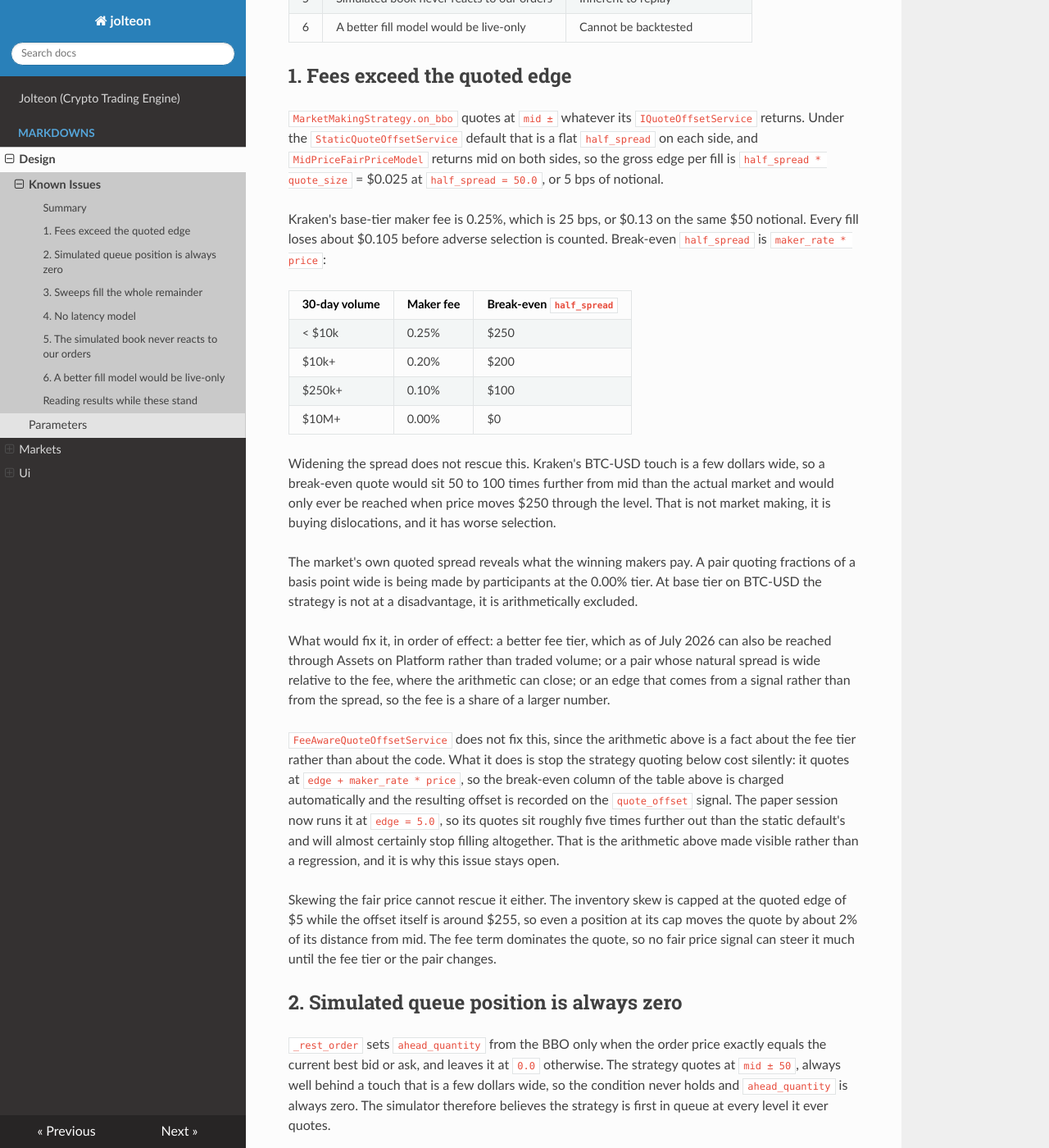
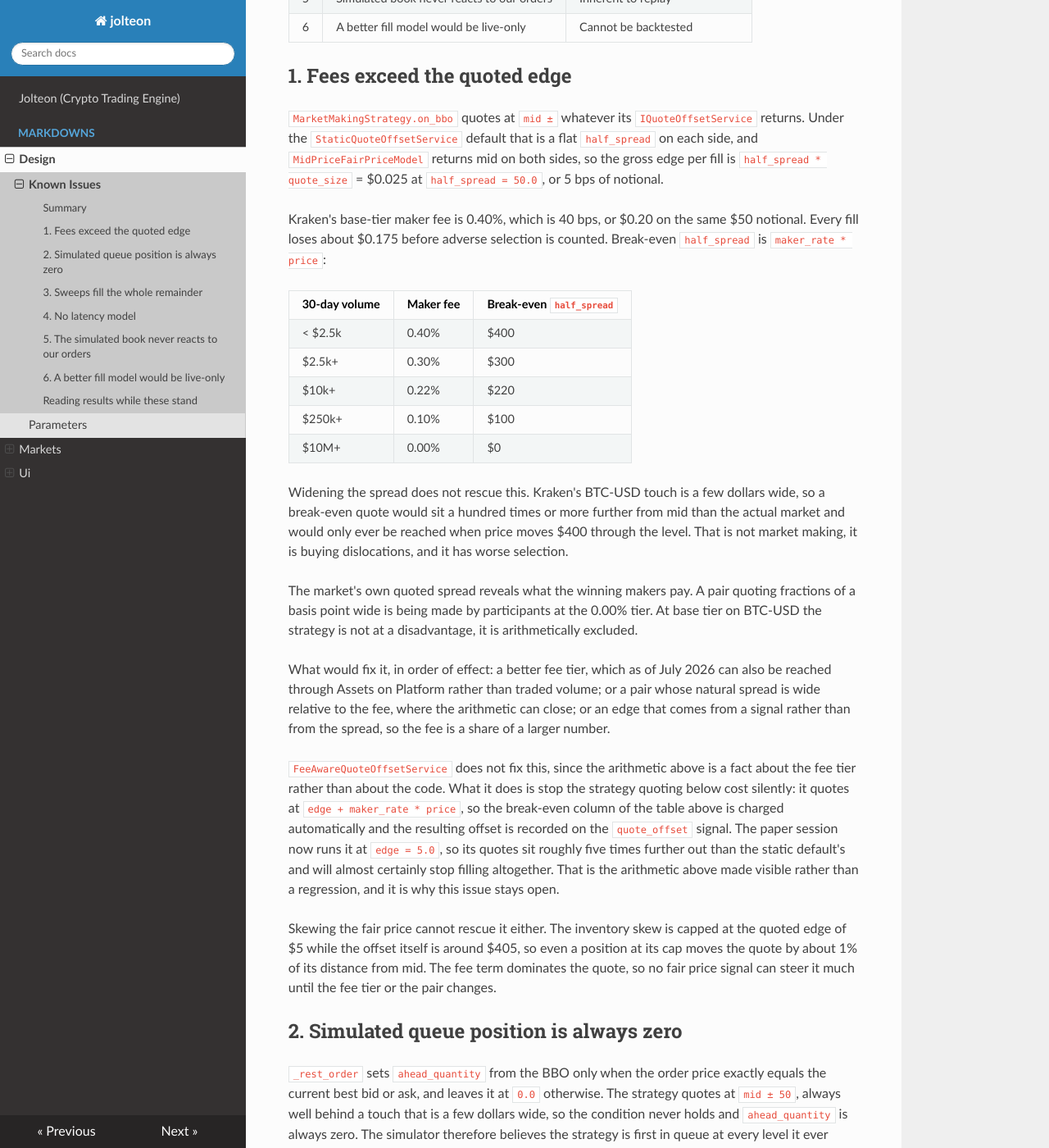
Before and after one commit to zhanghaowx/crypto-trading-engine, an MkDocs documentation site: the page built from docs/markdowns/design/known-issues.md, in a window 1280 px wide and 1400 px high, scrolled down 845 px. Shown: the whole window at 82% size. Built offline with MkDocs 1.6.1, drawn with Linux system fonts in a browser that asks for light colours; nearby versions of some CDN libraries.

Commit message:
docs(design): charge known issue 1 at Kraken's current rates
The break-even arithmetic was written against a 0.25% base tier maker
fee. Kraken now charges 0.40% there, which widens the break-even quote
the issue is about rather than changing its conclusion.

Co-Authored-By: Claude Opus 5 <noreply@anthropic.com>

```diff
--- a/docs/markdowns/design/known-issues.md
+++ b/docs/markdowns/design/known-issues.md
@@ -41,21 +41,22 @@ default that is a flat `half_spread` on each side, and
 fill is `half_spread * quote_size` = $0.025 at `half_spread = 50.0`, or
 5 bps of notional.
 
-Kraken's base-tier maker fee is 0.25%, which is 25 bps, or $0.13 on the
-same $50 notional. Every fill loses about $0.105 before adverse selection
+Kraken's base-tier maker fee is 0.40%, which is 40 bps, or $0.20 on the
+same $50 notional. Every fill loses about $0.175 before adverse selection
 is counted. Break-even `half_spread` is `maker_rate * price`:
 
 | 30-day volume | Maker fee | Break-even `half_spread` |
 |---|---|---|
-| < $10k | 0.25% | $250 |
-| $10k+ | 0.20% | $200 |
+| < $2.5k | 0.40% | $400 |
+| $2.5k+ | 0.30% | $300 |
+| $10k+ | 0.22% | $220 |
 | $250k+ | 0.10% | $100 |
 | $10M+ | 0.00% | $0 |
 
 Widening the spread does not rescue this. Kraken's BTC-USD touch is a few
-dollars wide, so a break-even quote would sit 50 to 100 times further from
-mid than the actual market and would only ever be reached when price moves
-$250 through the level. That is not market making, it is buying
+dollars wide, so a break-even quote would sit a hundred times or more
+further from mid than the actual market and would only ever be reached when
+price moves $400 through the level. That is not market making, it is buying
 dislocations, and it has worse selection.
 
 The market's own quoted spread reveals what the winning makers pay. A pair
@@ -81,8 +82,8 @@ above made visible rather than a regression, and it is why this issue
 stays open.
 
 Skewing the fair price cannot rescue it either. The inventory skew is
-capped at the quoted edge of $5 while the offset itself is around $255,
-so even a position at its cap moves the quote by about 2% of its
+capped at the quoted edge of $5 while the offset itself is around $405,
+so even a position at its cap moves the quote by about 1% of its
 distance from mid. The fee term dominates the quote, so no fair price
 signal can steer it much until the fee tier or the pair changes.
 
```
